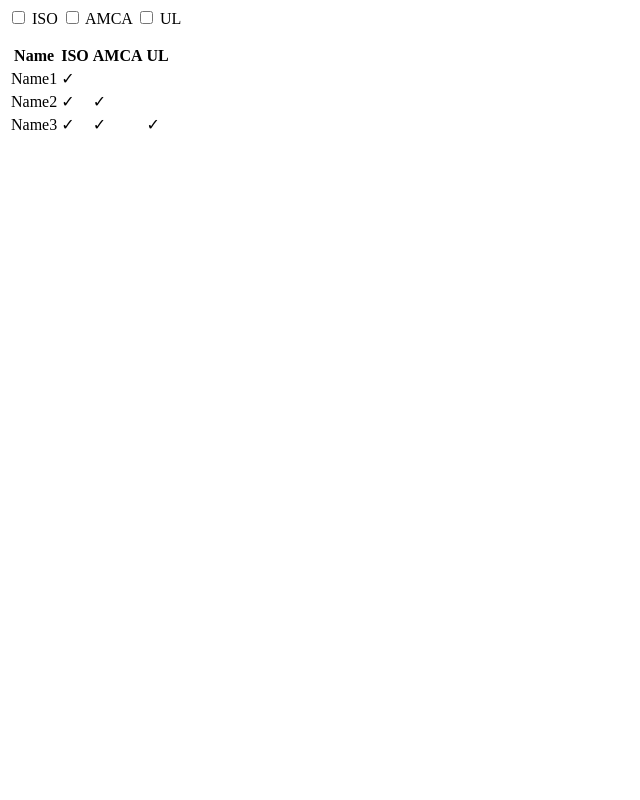
After one commit to Sarav-Netz/FinallyFinalUser, a PHP site: page /faltu.html in a window 1280 px wide. The commit adds this page. Shown: the whole page, without its empty margins (0-640 px from the left). Run offline with PHP 8.4, Linux system fonts and the light colour scheme; some libraries are stand-ins or nearby versions.

Commit message:
Add files via upload

```diff
--- /dev/null
+++ b/faltu.html
@@ -0,0 +1,73 @@
+<script src="https://ajax.googleapis.com/ajax/libs/jquery/2.1.1/jquery.min.js"></script>
+<html>
+
+<head>
+    <script src="https://ajax.googleapis.com/ajax/libs/jquery/1.11.0/jquery.min.js"></script>
+</head>
+
+<body>
+    <form name="FilterForm" id="FilterForm" action="" method="">
+        <input type="checkbox" name="filterStatus" value="ISO " />
+        <label for="filter_1">ISO</label>
+        <input type="checkbox" name="filterStatus" value="AMCA" />
+        <label for="filter_2">AMCA</label>
+        <input type="checkbox" name="filterStatus" value="UL" />
+        <label for="filter_3">UL</label>
+    </form>
+    <table style="border: 2px;" id="StatusTable">
+        <thead>
+            <tr>
+                <th>Name</th>
+                <th>ISO</th>
+                <th>AMCA</th>
+                <th>UL</th>
+            </tr>
+        <tbody>
+            <tr class="ISO">
+                <td class="Name">Name1</td>
+                <td class="ISO">&#x2713;</td>
+                <td class="AMCA">&nbsp;</td>
+                <td class="UL">&nbsp;</td>
+            </tr>
+            <tr class="ISO AMCA">
+                <td class="Name">Name2</td>
+                <td class="ISO">&#x2713;</td>
+                <td class="AMCA">&#x2713;</td>
+                <td class="UL">&nbsp;</td>
+            </tr>
+            <tr class="ISO AMCA UL">
+                <td class="Name">Name3</td>
+                <td class="ISO">&#x2713;</td>
+                <td class="AMCA">&#x2713;</td>
+                <td class="UL">&#x2713;</td>
+            </tr>
+        </tbody>
+    </table>
+    <script>
+
+        $("input[name='filterStatus']").change(function () {
+            var classes = [];
+
+            $("input[name='filterStatus']").each(function () {
+                if ($(this).is(":checked")) { classes.push('.' + $(this).val()); }
+            });
+
+            if (classes == "") { // if no filters selected, show all items
+                $("#StatusTable tbody tr").show();
+            } else { // otherwise, hide everything...
+                $("#StatusTable tbody tr").hide();
+
+                $("#StatusTable tr").each(function () {
+                    var show = true;
+                    var row = $(this);
+                    classes.forEach(function (className) {
+                        if (row.find('td' + className).html() == '&nbsp;') { show = false; }
+                    });
+                    if (show) { row.show(); }
+                });
+            }
+        });
+    </script>
+</body>
+
+</html>
```
Also changed, not shown: completed.php (+7 -3 lines), filter.php (added, +49 -0 lines), managerInterface.php (+17 -3 lines).
